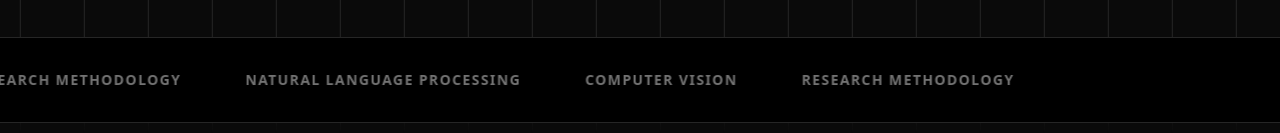
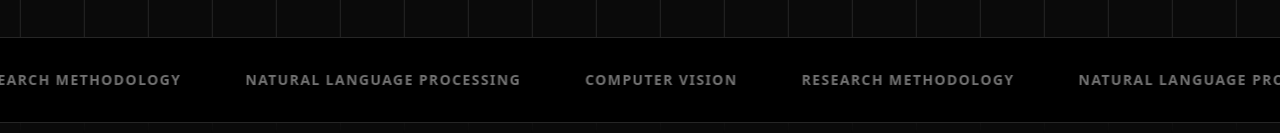
Before and after one commit to Shubham126710/athena., a React (Vite) app: page / in a window 1280 px wide. Shown: the part 667-800 px from the top of the page. Built offline with nearby package versions, Linux system fonts and the light colour scheme; no server answers; the database is empty; a web font is replaced by a local one.

Commit message:
fix: remove gap in hero ticker on wide screens

```diff
--- a/src/components/MarqueeStrip.jsx
+++ b/src/components/MarqueeStrip.jsx
@@ -1,10 +1,13 @@
 import React, { useEffect, useRef, memo } from 'react';
 
-const SUBJECTS = [
+const BASE_SUBJECTS = [
     "NATURAL LANGUAGE PROCESSING",
     "COMPUTER VISION",
     "RESEARCH METHODOLOGY"
 ];
+
+// Duplicate to ensure the single set is wider than any viewport
+const SUBJECTS = [...BASE_SUBJECTS, ...BASE_SUBJECTS, ...BASE_SUBJECTS, ...BASE_SUBJECTS];
 
 const MarqueeStrip = memo(() => {
     const containerRef = useRef(null);
```
